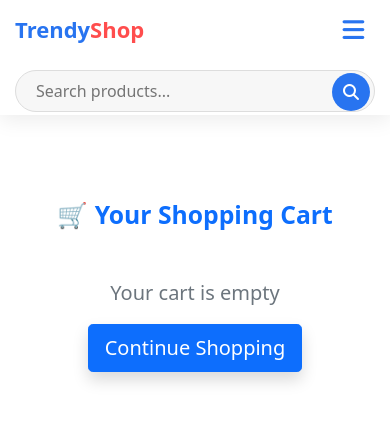
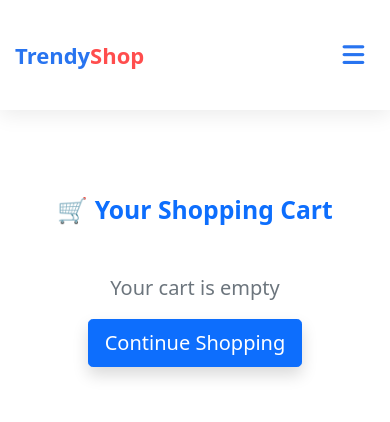
Before and after one commit to arunachalam72/django-render-project-deploy, a Django app: page /cart/ in a window 390 px wide. Shown: the top 422 px of the page. Run offline with Django 5.2, Linux system fonts and the light colour scheme; the visitor is signed in with stand-in values (Sample User, id 1); data that the repository does not hold is empty; some libraries are stand-ins or nearby versions.

Commit message:
add responsiveness for navbar and home

```diff
--- a/static/css/navbar.css
+++ b/static/css/navbar.css
@@ -155,25 +150,23 @@ body{
 
 .search-btn{
 
-
     position:absolute;
 
     right:5px;
 
-    top:3.5px;
+    top:3px;
 
     width:38px;
 
     height:38px;
 
+    border:none;
+
     border-radius:50%;
-
-    border:none;
 
     background:#2874f0;
 
     color:white;
-
 
 }
 
@@ -181,17 +174,18 @@ body{
 
 
 
+
+
 /* ================================
-   SEARCH RESULT
+   SEARCH SUGGESTION
 ================================ */
 
 
 .suggestions-box{
 
-
     position:absolute;
 
-    top:50px;
+    top:52px;
 
     left:0;
 
@@ -201,16 +195,16 @@ body{
 
     border-radius:12px;
 
-    box-shadow:0 10px 30px rgba(0,0,0,.15);
-
     overflow:hidden;
 
     max-height:350px;
 
     overflow-y:auto;
 
+    box-shadow:0 10px 30px rgba(0,0,0,.15);
 
 }
+
 
 
 
@@ -490,19 +474,17 @@ body{
 
 
 
+
+
 .search-wrapper{
 
-
     order:2;
-
-    max-width:none;
 
 }
 
 
 
 .nav-menu{
-
 
     position:fixed;
 
@@ -609,31 +575,27 @@ body{
 
 body{
 
-    padding-top:120px;
+    padding-top:115px;
 
 }
 
 
 
-
 .shop-navbar{
 
-    height:115px;
+    height:110px;
 
 }
 
 
 
-
 .nav-container{
 
-
-    height:115px;
+    height:110px;
 
     flex-wrap:wrap;
 
     padding:10px 15px;
-
 
 }
 
@@ -647,24 +609,13 @@ body{
 
 
 
-
-.mobile-toggle{
-
-    order:2;
-
-}
-
-
+/* Only home page search */
 
 .search-wrapper{
 
-
-    order:3;
+    width:100%;
 
     flex-basis:100%;
-
-    width:100%;
-
 
 }
 
--- a/static/js/navbar.js
+++ b/static/js/navbar.js
@@ -1,6 +1,6 @@
 
 // =================================
-// MOBILE NAVBAR
+// MOBILE NAVBAR OPEN / CLOSE
 // =================================
 
 
@@ -18,8 +18,6 @@ document.getElementById("navMenu");
 
 
 
-
-// OPEN MENU
 
 if(mobileToggle && navMenu){
 
@@ -39,7 +37,6 @@ mobileToggle.addEventListener("click",()=>{
 
 
 
-// CLOSE MENU
 
 if(mobileClose && navMenu){
 
@@ -60,16 +57,21 @@ mobileClose.addEventListener("click",()=>{
 
 
 
-// CLOSE AFTER CLICK
+
+
+// =================================
+// CLOSE MENU AFTER CLICK
+// =================================
+
 
 document
 .querySelectorAll(
 ".nav-item,.login-btn,.profile-link"
 )
-.forEach(item=>{
+.forEach(link=>{
 
 
-item.addEventListener("click",()=>{
+link.addEventListener("click",()=>{
 
 
     if(window.innerWidth <= 991 && navMenu){
@@ -91,7 +93,11 @@ item.addEventListener("click",()=>{
 
 
 
-// CLOSE OUTSIDE CLICK
+
+
+// =================================
+// CLOSE MENU OUTSIDE CLICK
+// =================================
 
 
 document.addEventListener("click",(event)=>{
@@ -107,13 +113,13 @@ navMenu.contains(event.target);
 
 
 
-const insideButton =
+const insideToggle =
 mobileToggle.contains(event.target);
 
 
 
 
-if(!insideMenu && !insideButton){
+if(!insideMenu && !insideToggle){
 
 
     navMenu.classList.remove("active");
@@ -134,6 +140,7 @@ if(!insideMenu && !insideButton){
 
 // =================================
 // PRODUCT SEARCH
+// RUNS ONLY ON HOME PAGE
 // =================================
 
 
@@ -183,10 +190,13 @@ if(query.length < 2){
 fetch(`/search-suggestions/?q=${query}`)
 
 
+
 .then(response=>response.json())
 
 
+
 .then(data=>{
+
 
 
 suggestionsBox.innerHTML="";
@@ -195,21 +205,26 @@ suggestionsBox.innerHTML="";
 
 
 
-if(data.length===0){
+if(data.length === 0){
 
 
-suggestionsBox.innerHTML=
+suggestionsBox.innerHTML = `
 
-`
 <div class="p-3 text-center">
+
 No products found
+
 </div>
+
 `;
+
 
 return;
 
 
 }
+
+
 
 
 
@@ -245,14 +260,12 @@ new RegExp(
 
 
 
+suggestionsBox.innerHTML += `
 
-
-suggestionsBox.innerHTML +=
-
-`
 
 <a href="${url}"
 class="suggestion-item">
+
 
 
 <img src="${product.image}"
@@ -265,11 +278,14 @@ margin-right:12px;
 ">
 
 
+
 <div>
 
 
 <div>
+
 ${highlighted}
+
 </div>
 
 
@@ -284,6 +300,7 @@ font-weight:600;
 </small>
 
 
+
 </div>
 
 
@@ -291,8 +308,8 @@ font-weight:600;
 </a>
 
 
+
 `;
-
 
 
 
@@ -308,7 +325,7 @@ font-weight:600;
 
 
 console.log(
-"Search error:",
+"Search Error:",
 error
 );
 
@@ -331,7 +348,9 @@ error
 
 
 
+// =================================
 // CLOSE SEARCH DROPDOWN
+// =================================
 
 
 document.addEventListener(
@@ -340,10 +359,7 @@ function(e){
 
 
 
-if(
-!searchInput ||
-!suggestionsBox
-)
+if(!searchInput || !suggestionsBox)
 
 return;
 
@@ -374,7 +390,10 @@ suggestionsBox.innerHTML="";
 
 
 
+
+// =================================
 // ENTER SEARCH
+// =================================
 
 
 if(searchInput){
@@ -387,12 +406,13 @@ function(e){
 
 
 
-if(e.key==="Enter"){
+if(e.key === "Enter"){
 
 
 
 let value =
 searchInput.value.trim();
+
 
 
 
@@ -442,13 +462,12 @@ window.addEventListener(
 ()=>{
 
 
+
 if(window.scrollY > 30){
-
 
 
 navbar.style.boxShadow =
 "0 8px 25px rgba(0,0,0,.15)";
-
 
 
 }
@@ -466,5 +485,4 @@ navbar.style.boxShadow =
 });
 
 
-
 }
--- a/templates/EcommerceApp/Navbar.html
+++ b/templates/EcommerceApp/Navbar.html
@@ -8,7 +8,6 @@
 
 
 <div class="nav-container">
-
 
 
 <!-- LOGO -->
@@ -22,34 +21,21 @@ Trendy<span>Shop</span>
 
 
 
-<!-- MOBILE MENU BUTTON -->
 
-<button class="mobile-toggle" id="mobileToggle">
+<!-- SEARCH ONLY ON HOME PAGE -->
 
-<i class="fa-solid fa-bars"></i>
+{% if request.resolver_match.url_name == 'home' %}
 
-</button>
-
-
-
-
-
-<!-- SEARCH -->
 
 <div class="search-wrapper">
 
 
 <input
-
 type="search"
-
 id="searchInput"
-
 placeholder="Search products..."
-
 autocomplete="off"
-
-/>
+>
 
 
 
@@ -72,18 +58,39 @@ class="suggestions-box">
 </div>
 
 
+{% endif %}
 
 
 
 
-<!-- NAVIGATION MENU -->
-
-
-<div class="nav-menu" id="navMenu">
 
 
 
-<button class="mobile-close" id="mobileClose">
+<!-- MOBILE MENU BUTTON -->
+
+<button class="mobile-toggle"
+id="mobileToggle">
+
+<i class="fa-solid fa-bars"></i>
+
+</button>
+
+
+
+
+
+
+
+
+<!-- NAV MENU -->
+
+
+<div class="nav-menu"
+id="navMenu">
+
+
+<button class="mobile-close"
+id="mobileClose">
 
 <i class="fa-solid fa-xmark"></i>
 
@@ -93,11 +100,16 @@ class="suggestions-box">
 
 
 
-<a href="{% url 'home' %}" class="nav-item">
+<a href="{% url 'home' %}"
+class="nav-item">
+
 
 <i class="fa-solid fa-house"></i>
 
-<span>Home</span>
+<span>
+Home
+</span>
+
 
 </a>
 
@@ -105,13 +117,20 @@ class="suggestions-box">
 
 
 
-<a href="{% url 'catagory' %}" class="nav-item">
+<a href="{% url 'catagory' %}"
+class="nav-item">
+
 
 <i class="fa-solid fa-layer-group"></i>
 
-<span>Categories</span>
+<span>
+Categories
+</span>
+
 
 </a>
+
+
 
 
 
@@ -122,8 +141,8 @@ class="suggestions-box">
 
 
 
+<!-- PROFILE ONLY WHEN LOGIN -->
 
-<!-- PROFILE ONLY FOR LOGGED USER -->
 
 <a href="{% url 'update' request.user.id %}"
 class="profile-link">
@@ -133,7 +152,7 @@ class="profile-link">
 {% if request.user.profile_image %}
 
 
-<img src="{{ request.user.profile_image.url }}">
+<img src="{{request.user.profile_image.url}}">
 
 
 {% else %}
@@ -147,12 +166,16 @@ class="profile-link">
 
 
 <span>
-{{ request.user.username }}
+
+{{request.user.username}}
+
 </span>
 
 
 
 </a>
+
+
 
 
 
@@ -195,7 +218,6 @@ Cart
 
 
 
-
 <a href="{% url 'order_list' %}"
 class="nav-item">
 
@@ -214,15 +236,13 @@ Orders
 
 
 
+
 <a href="{% url 'logout' %}"
 class="login-btn">
 
-
 Logout
 
-
 </a>
-
 
 
 
@@ -235,15 +255,13 @@ Logout
 
 
 
-
 <a href="{% url 'login' %}"
 class="login-btn">
 
-
 Login
 
+</a>
 
-</a>
 
 
 
@@ -252,9 +270,7 @@ Login
 <a href="{% url 'register' %}"
 class="nav-item">
 
-
 Register
-
 
 </a>
 
@@ -268,9 +284,8 @@ Register
 
 
 
+
 </div>
-
-
 
 
 
@@ -284,17 +299,17 @@ Register
 
 
 
+{% if request.resolver_match.url_name == 'home' %}
 
 <script>
 
-
 const productDetailUrl =
-
 "{% url 'product_detail' 0 %}";
-
 
 </script>
 
 
+<script src="{% static 'js/navbar.js' %}"></script>
 
-<script src="{% static 'js/navbar.js' %}"></script>
+
+{% endif %}
```
Also changed, not shown: other parts of static/css/navbar.css (+26 -83 lines). Lines whose indentation alone changed are shown as unchanged.
